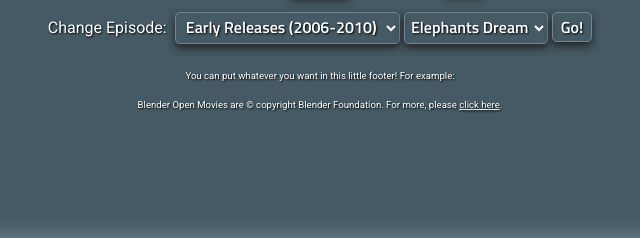
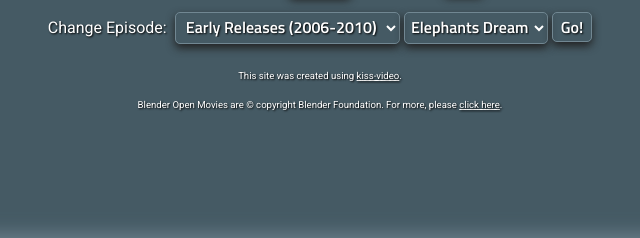
Before and after one commit to EmberHeartshine/kiss-video, a plain HTML site: page public/index.html in a window 1280 px wide. Shown: the part 559-797 px from the top of the page, 320-960 px from the left. Drawn offline with Linux system fonts and the light colour scheme.

Commit message:
Update index.html

```diff
--- a/public/index.html
+++ b/public/index.html
@@ -37,7 +37,7 @@
 			<button id="goEp" onclick="changeEp();">Go!</button>
 		</div>
 		<div>
-			<p id="smol">You can put whatever you want in this little footer! For example:<br/>Blender Open Movies are &copy; copyright Blender Foundation. For more, please <a href="https://studio.blender.org/films/">click here</a>.</p>
+			<p id="smol">This site was created using <a href="https://github.com/EmberHeartshine/kiss-video/">kiss-video</a>.<br/>Blender Open Movies are &copy; copyright Blender Foundation. For more, please <a href="https://studio.blender.org/films/">click here</a>.</p>
 		</div>
 </body>
 </html>
```
